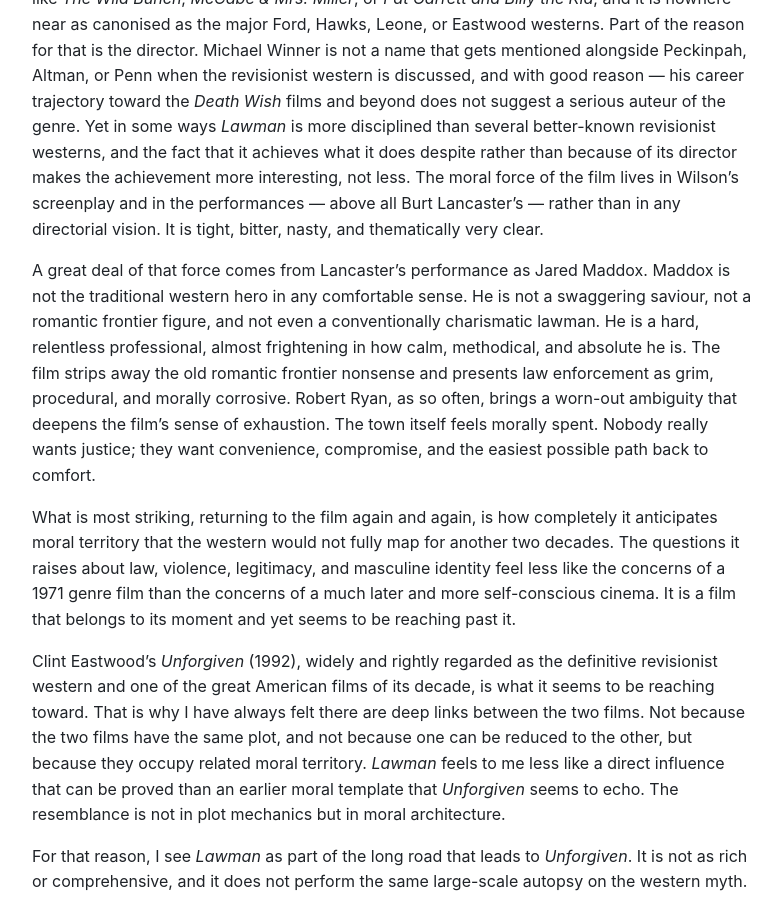
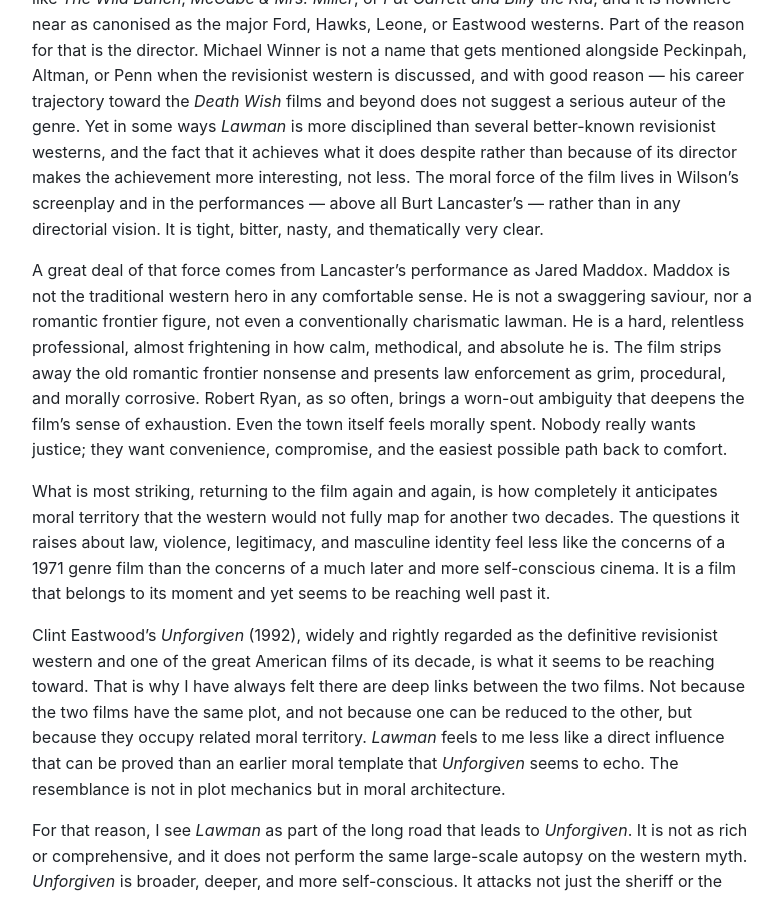
Before and after one commit to mraysmit/mraysmit.github.io, a Jekyll site: the page built from _posts/2026-01-12-lawman-as-a-moral-and-thematic-template-for-unforgiven.md, in a window 1280 px wide and 900 px high, scrolled down 467 px. Shown: the whole window, without its empty margins (248-1030 px from the left). Built offline with Jekyll 4.4.1, drawn with Linux system fonts in a browser that asks for light colours.

Commit message:
Refine analysis of *Lawman* and its themes
Revised text for clarity and flow, enhancing the analysis of *Lawman* and its moral connections to *Unforgiven*.

```diff
--- a/_posts/2026-01-12-lawman-as-a-moral-and-thematic-template-for-unforgiven.md
+++ b/_posts/2026-01-12-lawman-as-a-moral-and-thematic-template-for-unforgiven.md
@@ -12,9 +12,9 @@
 
 After more than two dozen viewings over twenty years, I have come to think that *Lawman* (1971) is one of the most underrated American westerns of its period. It is a surprisingly bleak, intelligent, cold-blooded film that sits in that important transition point between the older studio western and the harsher revisionist western of the 1970s. It lacks the mythic reputation of films like *The Wild Bunch*, *McCabe & Mrs. Miller*, or *Pat Garrett and Billy the Kid*, and it is nowhere near as canonised as the major Ford, Hawks, Leone, or Eastwood westerns. Part of the reason for that is the director. Michael Winner is not a name that gets mentioned alongside Peckinpah, Altman, or Penn when the revisionist western is discussed, and with good reason — his career trajectory toward the *Death Wish* films and beyond does not suggest a serious auteur of the genre. Yet in some ways *Lawman* is more disciplined than several better-known revisionist westerns, and the fact that it achieves what it does despite rather than because of its director makes the achievement more interesting, not less. The moral force of the film lives in Wilson's screenplay and in the performances — above all Burt Lancaster's — rather than in any directorial vision. It is tight, bitter, nasty, and thematically very clear.
 
-A great deal of that force comes from Lancaster's performance as Jared Maddox. Maddox is not the traditional western hero in any comfortable sense. He is not a swaggering saviour, not a romantic frontier figure, and not even a conventionally charismatic lawman. He is a hard, relentless professional, almost frightening in how calm, methodical, and absolute he is. The film strips away the old romantic frontier nonsense and presents law enforcement as grim, procedural, and morally corrosive. Robert Ryan, as so often, brings a worn-out ambiguity that deepens the film's sense of exhaustion. The town itself feels morally spent. Nobody really wants justice; they want convenience, compromise, and the easiest possible path back to comfort.
+A great deal of that force comes from Lancaster's performance as Jared Maddox. Maddox is not the traditional western hero in any comfortable sense. He is not a swaggering saviour, nor a romantic frontier figure, not even a conventionally charismatic lawman. He is a hard, relentless professional, almost frightening in how calm, methodical, and absolute he is. The film strips away the old romantic frontier nonsense and presents law enforcement as grim, procedural, and morally corrosive. Robert Ryan, as so often, brings a worn-out ambiguity that deepens the film's sense of exhaustion. Even the town itself feels morally spent. Nobody really wants justice; they want convenience, compromise, and the easiest possible path back to comfort.
 
-What is most striking, returning to the film again and again, is how completely it anticipates moral territory that the western would not fully map for another two decades. The questions it raises about law, violence, legitimacy, and masculine identity feel less like the concerns of a 1971 genre film than the concerns of a much later and more self-conscious cinema. It is a film that belongs to its moment and yet seems to be reaching past it.
+What is most striking, returning to the film again and again, is how completely it anticipates moral territory that the western would not fully map for another two decades. The questions it raises about law, violence, legitimacy, and masculine identity feel less like the concerns of a 1971 genre film than the concerns of a much later and more self-conscious cinema. It is a film that belongs to its moment and yet seems to be reaching well past it.
 
 Clint Eastwood's *Unforgiven* (1992), widely and rightly regarded as the definitive revisionist western and one of the great American films of its decade, is what it seems to be reaching toward. That is why I have always felt there are deep links between the two films. Not because the two films have the same plot, and not because one can be reduced to the other, but because they occupy related moral territory. *Lawman* feels to me less like a direct influence that can be proved than an earlier moral template that *Unforgiven* seems to echo. The resemblance is not in plot mechanics but in moral architecture.
 
```
